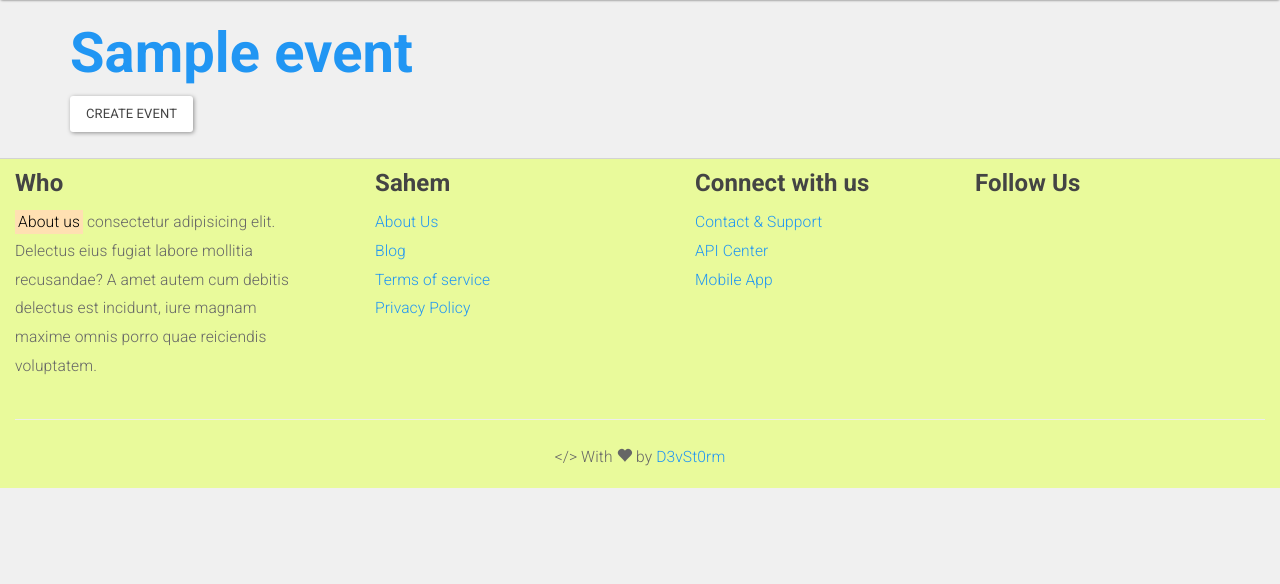
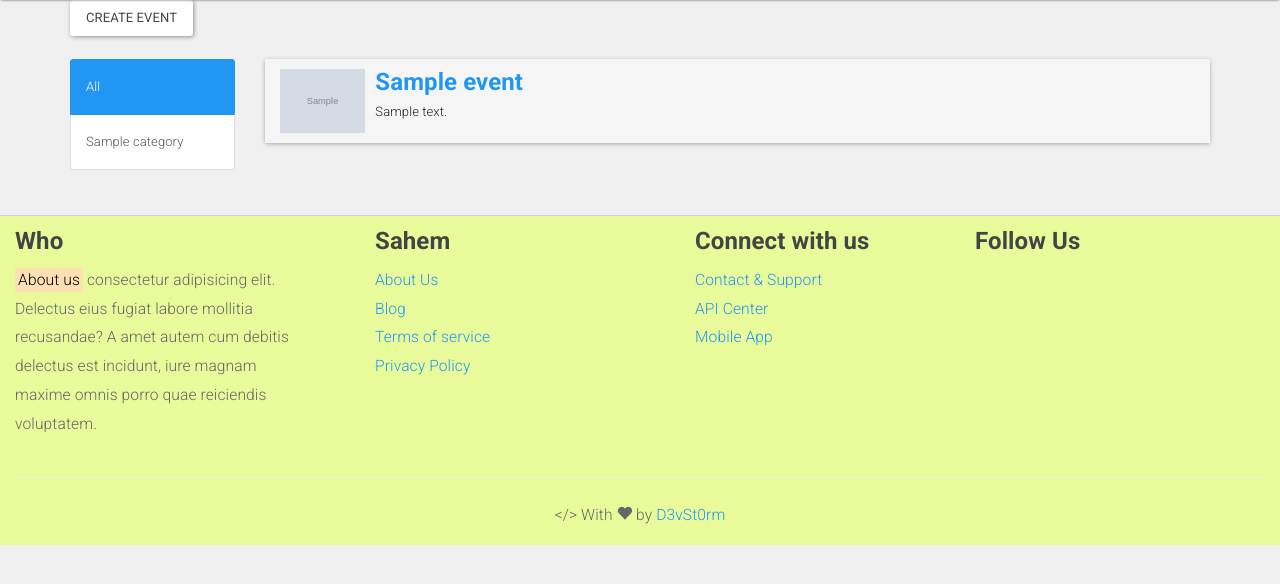
Before and after one commit to GMAGD/sahem, a Django app: page /events/ in a window 1280 px wide. Shown: the part 64-648 px from the top of the page. Run offline with Django 3.2, Linux system fonts and the light colour scheme; tables that the repository leaves empty hold one stand-in row (values such as "Sample post"); grey boxes marked "Sample" are stand-in pictures; parts of the project's set-up code (start-up, migrations or seed data) failed here and were passed over; some libraries are stand-ins or nearby versions.

Commit message:
update the category model

```diff
--- a/sahem/events/models.py
+++ b/sahem/events/models.py
@@ -26,6 +26,10 @@ class Category(models.Model):
 
     def __str__(self):
         return self.name
+
+
+    def get_absolute_url(self):
+        return reverse('events:event_list_by_category', args=[self.slug])
 
     def admin_image(self):
         return '<img src="%s" height=50>' % self.image.url
@@ -83,7 +87,7 @@ class Event(models.Model):
         return self.name
 
     def get_absolute_url(self):
-        return reverse('events:detail', kwargs={'id': self.id})
+        return reverse('events:detail', args=[self.id, self.slug])
 
     def admin_image(self):
         return '<img src="%s" height=50>' % self.category.image.url
--- a/sahem/events/urls.py
+++ b/sahem/events/urls.py
@@ -5,9 +5,15 @@ from django.conf.urls import url
 from . import views
 
 urlpatterns = [
-    # add views here
+
+    # Category and Event list
     url(r'^$', views.list, name='list'),
-    url(r'^detail/(?P<id>\d+)/$', views.detail, name='detail'),
+    url(r'^category/(?P<category_slug>[-\w]+)/$', views.list, name='event_list_by_category'),
+
+    # Event detail
+    url(r'^(?P<id>\d+)/(?P<slug>[-\w]+)/$', views.detail, name='detail'),
+
+    # Event create update and delete
     url(r'^create/$', views.create, name='create'),
     url(r'^delete/(?P<id>\d+)/$', views.delete, name='delete'),
     url(r'^update/(?P<pk>\d+)/$', views.EventUpdateView.as_view(), name='update')
--- a/sahem/events/views.py
+++ b/sahem/events/views.py
@@ -2,21 +2,28 @@ from django.contrib.auth.decorators import login_required
 from django.contrib.auth.mixins import LoginRequiredMixin
 from django.core.urlresolvers import reverse
 from django.shortcuts import render, get_object_or_404, redirect
-from django.utils import timezone
 from django.utils.datetime_safe import datetime
 from django.views.generic import UpdateView
 
 from .forms import EventForm
-from .models import Event
+from .models import Event, Category
 
 
-def list(request):
-    events = Event.objects.all()
+def list(request, category_slug=None):
+    category = None
+    categories = Category.objects.all()
+
+    events = Event.objects.filter(available=True)
+
+    if category_slug:
+        category = get_object_or_404(Category, slug=category_slug)
+        events = events.filter(category=category)
+
     return render(request, 'events/list.html', locals())
 
 
-def detail(request, id):
-    event = get_object_or_404(Event, pk=id)
+def detail(request, id, slug):
+    event = get_object_or_404(Event, pk=id, slug=slug)
 
     if event.end.day < datetime.now().day:
         event.available = False
--- a/sahem/static/css/project.css
+++ b/sahem/static/css/project.css
@@ -164,3 +164,7 @@ ul li {
 .free-box{
   margin: 1%;
 }
+
+#create-event-btn {
+  margin-bottom: 2%;
+}
--- a/sahem/templates/events/list.html
+++ b/sahem/templates/events/list.html
@@ -4,12 +4,51 @@
 
 
     <div class="container">
-        {% for event in events %}
-            <h1><a href="{{ event.get_absolute_url }}">{{ event.name }}</a></h1>
-        {% endfor %}
 
-        <a href="{% url 'events:create' %}" class="btn btn-default">Create Event</a>
+        <a id="create-event-btn" href="{% url 'events:create' %}" class="btn btn-default">Create Event</a>
 
+        <div class="row">
+            <div class="col-md-2">
+
+                <div class="list-group">
+                    <a href="{% url 'events:list' %}"
+                       class="list-group-item{% if not category %} active{% endif %}">All</a>
+                    {% for cat in categories %}
+                        <a href="{{ cat.get_absolute_url }}"
+                           class="list-group-item{% if cat == category %} active{% endif %}">{{ cat.name }}</a>
+                    {% endfor %}
+                </div>
+
+            </div>
+
+            <div class="col-md-10">
+                {% for event in events %}
+                    <div class="panel panel-default">
+
+                        <div class="panel-heading">
+
+                            <div class="media">
+                                <div class="media-left media-middle">
+                                    <a href="{{ event.category.get_absolute_url }}">
+                                        <img class="media-object" src="{{ event.category.image.url }}" height="64">
+                                    </a>
+                                </div>
+                                <div class="media-body">
+                                    <h4 class="media-heading">
+                                        <a href="{{ event.get_absolute_url }}">{{ event.name }}</a>
+                                    </h4>
+                                    {{ event.description }}
+                                </div>
+                            </div>
+                        </div>
+
+                    </div>
+
+
+                {% endfor %}
+
+            </div>
+        </div>
     </div>
 
 {% endblock %}
--- a/sahem/templates/events/update.html
+++ b/sahem/templates/events/update.html
@@ -8,6 +8,7 @@
     {# Load the jquery to display the map #}
     <script src="https://ajax.googleapis.com/ajax/libs/jquery/2.2.0/jquery.min.js"></script>
 
+    <div class="container">
         <form action="" method="post">
             {% csrf_token %}
             {{ form|crispy }}
@@ -15,5 +16,6 @@
 
             <button type="submit" class="btn btn-default">Update</button>
         </form>
+    </div>
 
 {% endblock %}
```
Lines whose indentation alone changed are shown as unchanged.
